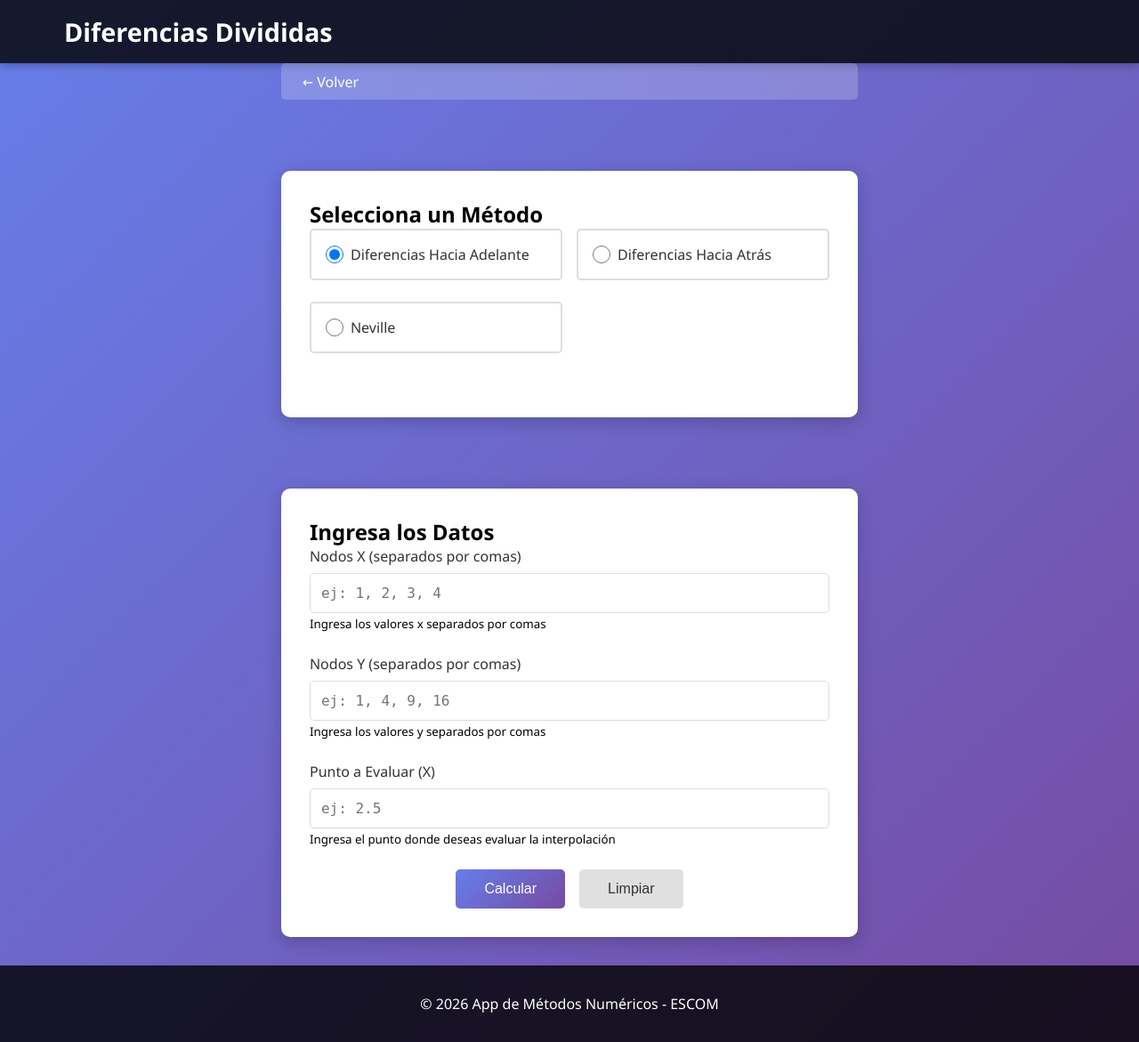
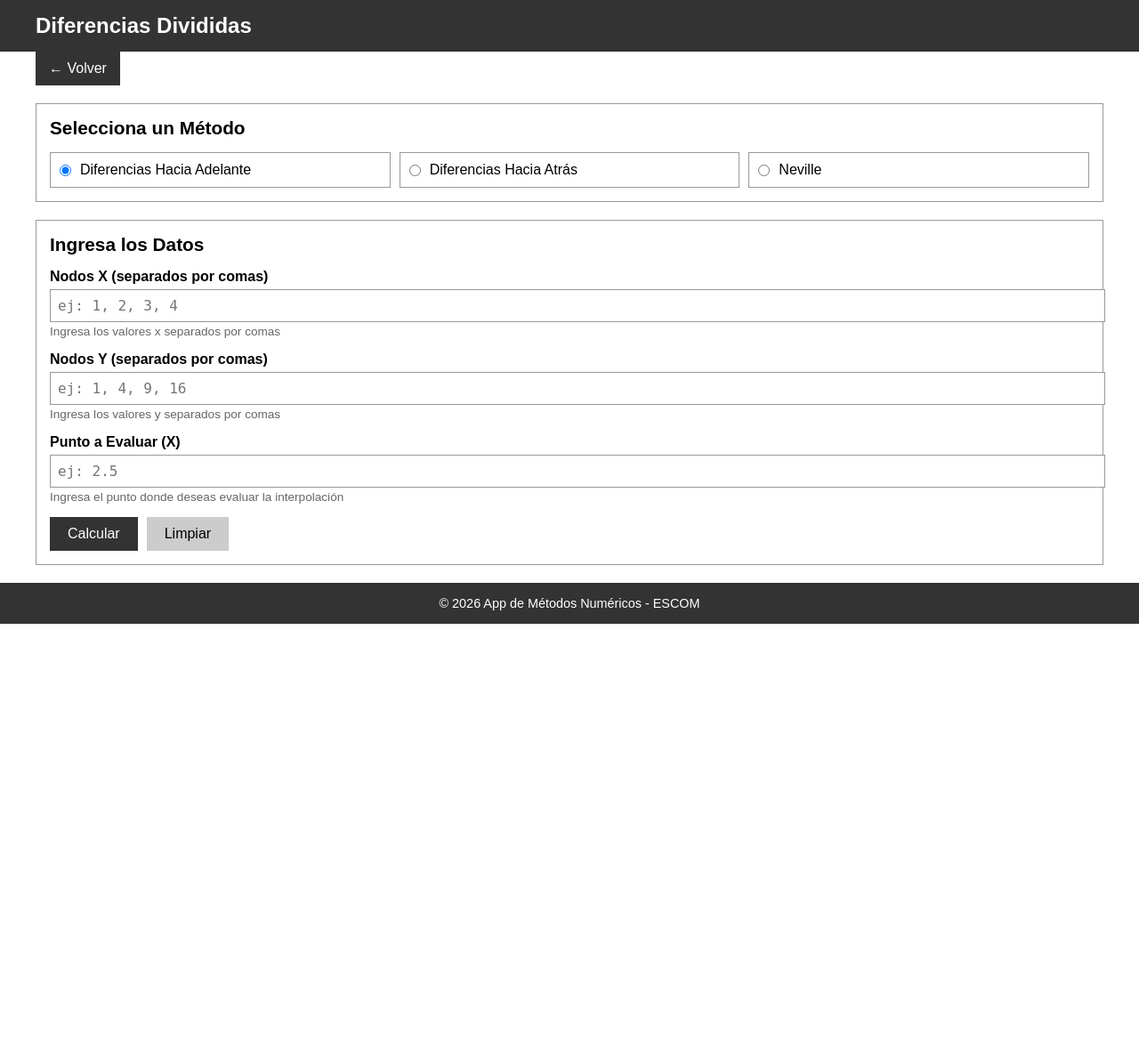
Before and after one commit to UlisesACC/Proyecto_metodos_py, a Flask app: page /diferencias-divididas in a window 1280 px wide. Shown: the whole page at 89% size. After the commit the page ends 701 px from the top, so only its background shows below. Run offline with Flask 3, Linux system fonts and the light colour scheme.

Commit message:
update dif div

```diff
--- a/static/style.css
+++ b/static/style.css
@@ -1,136 +1,85 @@
 * {
     margin: 0;
     padding: 0;
-    box-sizing: border-box;
 }
 
 body {
-    font-family: 'Segoe UI', Tahoma, Geneva, Verdana, sans-serif;
-    background: linear-gradient(135deg, #667eea 0%, #764ba2 100%);
-    min-height: 100vh;
-    display: flex;
-    flex-direction: column;
+    font-family: Arial, sans-serif;
+    background-color: #fff;
+    color: #000;
 }
 
 .navbar {
-    background-color: rgba(0, 0, 0, 0.8);
+    background-color: #333;
     color: white;
-    padding: 1rem 0;
-    box-shadow: 0 2px 10px rgba(0, 0, 0, 0.3);
+    padding: 15px 0;
 }
 
 .navbar h1 {
-    font-size: 1.8rem;
-    font-weight: 600;
+    font-size: 1.5rem;
 }
 
 .container {
     max-width: 1200px;
     margin: 0 auto;
-    padding: 0 2rem;
+    padding: 0 20px;
 }
 
 main {
-    flex: 1;
-    display: flex;
-    flex-direction: column;
-    gap: 3rem;
-    padding: 3rem 0;
+    padding: 20px 0;
 }
 
 .welcome {
     text-align: center;
-    color: white;
-    animation: fadeIn 0.6s ease-in;
+    margin-bottom: 30px;
 }
 
 .welcome h2 {
-    font-size: 2.2rem;
-    margin-bottom: 1rem;
+    font-size: 1.8rem;
+    margin-bottom: 10px;
 }
 
 .welcome p {
-    font-size: 1.1rem;
-    opacity: 0.9;
+    font-size: 1rem;
 }
 
 .methods-grid {
     display: grid;
-    grid-template-columns: repeat(auto-fit, minmax(250px, 1fr));
-    gap: 2rem;
+    grid-template-columns: repeat(4, 1fr);
+    gap: 20px;
 }
 
 .method-card {
     background: white;
-    border-radius: 10px;
-    padding: 2rem;
-    box-shadow: 0 5px 20px rgba(0, 0, 0, 0.2);
-    transition: transform 0.3s ease, box-shadow 0.3s ease;
-}
-
-.method-card:hover {
-    transform: translateY(-10px);
-    box-shadow: 0 10px 30px rgba(0, 0, 0, 0.3);
+    border: 1px solid #999;
+    padding: 15px;
 }
 
 .method-card h3 {
-    color: #667eea;
-    margin-bottom: 1rem;
-    font-size: 1.3rem;
+    margin-bottom: 10px;
+    font-size: 1.2rem;
 }
 
 .method-card p {
-    color: #666;
-    margin-bottom: 1.5rem;
-    line-height: 1.6;
+    margin-bottom: 15px;
+    font-size: 1rem;
 }
 
 .method-card button {
     width: 100%;
-    padding: 0.8rem;
-    background: linear-gradient(135deg, #667eea 0%, #764ba2 100%);
+    padding: 10px;
+    background-color: #333;
     color: white;
     border: none;
-    border-radius: 5px;
     cursor: pointer;
     font-size: 1rem;
-    font-weight: 500;
-    transition: opacity 0.3s ease;
-}
-
-.method-card button:hover {
-    opacity: 0.9;
 }
 
 footer {
-    background-color: rgba(0, 0, 0, 0.8);
+    background-color: #333;
     color: white;
     text-align: center;
-    padding: 2rem;
-    margin-top: auto;
+    padding: 15px;
+    margin-top: 20px;
+    font-size: 0.9rem;
 }
-
-@keyframes fadeIn {
-    from {
-        opacity: 0;
-        transform: translateY(-20px);
-    }
-    to {
-        opacity: 1;
-        transform: translateY(0);
-    }
-}
-
-@media (max-width: 768px) {
-    .welcome h2 {
-        font-size: 1.5rem;
-    }
-
-    .methods-grid {
-        grid-template-columns: 1fr;
-    }
-
-    .container {
-        padding: 0 1rem;
-    }
-}
--- a/templates/diferencias_divididas.html
+++ b/templates/diferencias_divididas.html
@@ -6,144 +6,108 @@
     <title>Diferencias Divididas - Métodos Numéricos</title>
     <link rel="stylesheet" href="{{ url_for('static', filename='style.css') }}">
     <style>
-        .method-selector {
+        .back-button {
+            display: inline-block;
+            margin-bottom: 20px;
+            padding: 10px 15px;
+            background-color: #333;
+            color: white;
+            text-decoration: none;
+            font-size: 1rem;
+        }
+
+        .section {
             background: white;
-            border-radius: 10px;
-            padding: 2rem;
-            margin-bottom: 2rem;
-            box-shadow: 0 5px 20px rgba(0, 0, 0, 0.2);
+            border: 1px solid #999;
+            padding: 15px;
+            margin-bottom: 20px;
+        }
+
+        .section h2 {
+            margin-bottom: 15px;
+            font-size: 1.3rem;
         }
 
         .method-options {
             display: grid;
-            grid-template-columns: repeat(auto-fit, minmax(200px, 1fr));
-            gap: 1rem;
-            margin-bottom: 2rem;
+            grid-template-columns: 1fr 1fr 1fr;
+            gap: 10px;
         }
 
         .option-label {
             display: flex;
             align-items: center;
-            gap: 0.5rem;
+            gap: 10px;
             cursor: pointer;
-            padding: 1rem;
-            border: 2px solid #ddd;
-            border-radius: 5px;
-            transition: all 0.3s ease;
-        }
-
-        .option-label:hover {
-            border-color: #667eea;
-            background-color: #f5f5f5;
+            padding: 10px;
+            border: 1px solid #999;
         }
 
         .option-label input[type="radio"] {
             cursor: pointer;
-            width: 20px;
-            height: 20px;
-        }
-
-        .input-section {
-            background: white;
-            border-radius: 10px;
-            padding: 2rem;
-            margin-bottom: 2rem;
-            box-shadow: 0 5px 20px rgba(0, 0, 0, 0.2);
         }
 
         .form-group {
-            margin-bottom: 1.5rem;
+            margin-bottom: 15px;
         }
 
-        label {
+        .form-group label {
             display: block;
-            margin-bottom: 0.5rem;
-            color: #333;
-            font-weight: 500;
+            margin-bottom: 5px;
+            font-weight: bold;
+        }
+
+        .form-group small {
+            display: block;
+            color: #666;
+            font-size: 0.85rem;
+            margin-top: 3px;
         }
 
         input[type="text"],
-        input[type="number"],
-        textarea {
+        input[type="number"] {
             width: 100%;
-            padding: 0.75rem;
-            border: 1px solid #ddd;
-            border-radius: 5px;
+            padding: 8px;
+            border: 1px solid #999;
             font-size: 1rem;
             font-family: monospace;
         }
 
-        textarea {
-            resize: vertical;
-            min-height: 100px;
-        }
-
         .button-group {
             display: flex;
-            gap: 1rem;
-            justify-content: center;
+            gap: 10px;
+            margin-top: 15px;
         }
 
         button {
-            padding: 0.8rem 2rem;
+            padding: 10px 20px;
             border: none;
-            border-radius: 5px;
             cursor: pointer;
             font-size: 1rem;
-            font-weight: 500;
-            transition: opacity 0.3s ease;
         }
 
         .btn-calcular {
-            background: linear-gradient(135deg, #667eea 0%, #764ba2 100%);
+            background-color: #333;
             color: white;
         }
 
-        .btn-calcular:hover {
-            opacity: 0.9;
-        }
-
         .btn-limpiar {
-            background: #e0e0e0;
-            color: #333;
-        }
-
-        .btn-limpiar:hover {
-            background: #d0d0d0;
-        }
-
-        .back-button {
-            display: inline-block;
-            margin-bottom: 2rem;
-            padding: 0.6rem 1.5rem;
-            background: rgba(255, 255, 255, 0.2);
-            color: white;
-            text-decoration: none;
-            border-radius: 5px;
-            transition: background 0.3s ease;
-        }
-
-        .back-button:hover {
-            background: rgba(255, 255, 255, 0.3);
+            background-color: #ccc;
+            color: #000;
         }
 
         .results {
-            background: white;
-            border-radius: 10px;
-            padding: 2rem;
-            box-shadow: 0 5px 20px rgba(0, 0, 0, 0.2);
             display: none;
         }
 
         .results.show {
             display: block;
-            animation: slideIn 0.3s ease;
         }
 
         .result-item {
-            margin-bottom: 1.5rem;
-            padding-bottom: 1.5rem;
-            border-bottom: 1px solid #eee;
+            margin-bottom: 15px;
+            padding-bottom: 15px;
+            border-bottom: 1px solid #999;
         }
 
         .result-item:last-child {
@@ -222,7 +171,7 @@
         <a href="/" class="back-button">← Volver</a>
 
         <!-- Selector de Método -->
-        <div class="method-selector">
+        <div class="section">
             <h2>Selecciona un Método</h2>
             <div class="method-options">
                 <label class="option-label">
@@ -241,7 +190,7 @@
         </div>
 
         <!-- Sección de Entrada -->
-        <div class="input-section">
+        <div class="section">
             <h2>Ingresa los Datos</h2>
             <form id="formulario">
                 <div class="form-group">
@@ -288,7 +237,7 @@
         </div>
 
         <!-- Sección de Resultados -->
-        <div id="resultados" class="results">
+        <div id="resultados" class="section results">
             <h2>Resultados</h2>
 
             <div class="result-item">
@@ -394,17 +343,11 @@
         });
 
         function mostrarResultados(datos) {
-            // Llenar resultados
-            document.getElementById('resultado-metodo').textContent = datos.detalles.metodo;
-            document.getElementById('resultado-nodos-x').textContent = datos.detalles.nodos_x.join(', ');
-            document.getElementById('resultado-nodos-y').textContent = datos.detalles.nodos_y.join(', ');
-            document.getElementById('resultado-punto').textContent = datos.detalles.punto_evaluacion;
-            document.getElementById('resultado-valor').textContent = datos.resultado.toFixed(10);
-
-            // Llenar tabla de diferencias
+            // Limpiar tabla anterior
             const tabla = document.getElementById('tabla-diferencias');
             tabla.innerHTML = '';
 
+            // Llenar tabla de diferencias
             const tablaDatos = datos.detalles.tabla_diferencias;
             const n = tablaDatos.length;
 
@@ -428,6 +371,60 @@
                 }
             }
 
+            // Construir HTML de resultados
+            let html = '<h2>Resultados</h2>';
+            html += '<div class="result-item">';
+            html += '<div class="result-label">Método Utilizado:</div>';
+            html += '<div class="result-value">' + datos.detalles.metodo + '</div>';
+            html += '</div>';
+
+            html += '<div class="result-item">';
+            html += '<div class="result-label">Nodos X:</div>';
+            html += '<div class="result-value">' + datos.detalles.nodos_x.join(', ') + '</div>';
+            html += '</div>';
+
+            html += '<div class="result-item">';
+            html += '<div class="result-label">Nodos Y:</div>';
+            html += '<div class="result-value">' + datos.detalles.nodos_y.join(', ') + '</div>';
+            html += '</div>';
+
+            html += '<div class="result-item">';
+            html += '<div class="result-label">Punto de Evaluación:</div>';
+            html += '<div class="result-value">' + datos.detalles.punto_evaluacion + '</div>';
+            html += '</div>';
+
+            html += '<div class="result-item">';
+            html += '<div class="result-label">Valor Interpolado:</div>';
+            html += '<div class="result-value">' + datos.resultado.toFixed(10) + '</div>';
+            html += '</div>';
+
+            html += '<div class="result-item">';
+            html += '<div class="result-label">Tabla de Diferencias:</div>';
+            html += '<table class="tabla" id="tabla-diferencias"></table>';
+            html += '</div>';
+
+            resultadosDiv.innerHTML = html;
+
+            // Recrear tabla después de actualizar HTML
+            const nuevaTabla = document.getElementById('tabla-diferencias');
+            const thead2 = nuevaTabla.createTHead();
+            const headerRow2 = thead2.insertRow();
+            for (let j = 0; j < n; j++) {
+                const th = document.createElement('th');
+                th.textContent = `D${j}`;
+                headerRow2.appendChild(th);
+            }
+
+            const tbody2 = nuevaTabla.createTBody();
+            for (let i = 0; i < n; i++) {
+                const row = tbody2.insertRow();
+                for (let j = 0; j < n - i; j++) {
+                    const cell = row.insertCell();
+                    const valor = tablaDatos[i][j];
+                    cell.textContent = typeof valor === 'number' ? valor.toFixed(6) : '';
+                }
+            }
+
             // Mostrar resultados
             resultadosDiv.classList.add('show');
         }
```
Also changed, not shown: other parts of templates/diferencias_divididas.html (+14 -29 lines).
